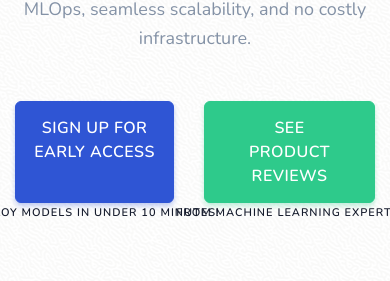
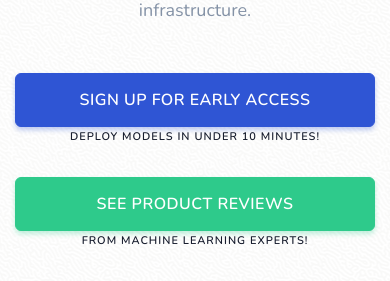
Before and after one commit to pivanov/www.teachablehub.com, a Next.js app: page / in a window 390 px wide. Shown: the part 404-685 px from the top of the page. Built offline with nearby package versions, Linux system fonts and the light colour scheme; no server answers.

Commit message:
fix mobile issues

```diff
--- a/src/assets/styles/scss/_carousel.scss
+++ b/src/assets/styles/scss/_carousel.scss
@@ -87,7 +87,18 @@
 
   .desc {
     color: #777;
-    height: 110px;
-    margin: 0;
+    max-width: 740px;
+    min-height: 110px;
+    margin: 0 auto;
   }
 }
+
+@media (max-width: 768px) {
+  .reviews-carousel {
+    .desc {
+      br {
+        display: none;
+      }
+    }
+  }
+}
--- a/src/assets/styles/scss/_home.scss
+++ b/src/assets/styles/scss/_home.scss
@@ -111,6 +111,20 @@
   background-image: linear-gradient(to bottom, transparent 0%, transparent 90%, #f8f9fc 100%);
 }
 
+.th-header-buttons {
+  display: flex;
+  flex-direction: column;
+
+  .btn {
+    white-space: nowrap;
+  }
+
+  .btn-success {
+    margin-left: 0;
+    margin-top: 50px;
+  }
+}
+
 @media (max-width: 768px) {
   .container {
     .title-heading {
@@ -131,14 +145,23 @@
     margin: 0 auto !important;
     padding-top: 40px !important;
   }
+}
 
+@include media-breakpoint-up(sm) {
   .th-header-buttons {
-    display: flex;
-    // text-align: center;
+    flex-direction: row;
+
+    .btn-primary {
+      width: 270px;
+      padding: 14px 10px;
+    }
+
+    .btn-success {
+      margin-left: 30px;
+      margin-top: 0;
+    }
   }
 }
-
-@include media-breakpoint-up(sm) {}
 
 @include media-breakpoint-up(md) {}
 
--- a/src/sections/Header.js
+++ b/src/sections/Header.js
@@ -17,14 +17,14 @@ const Section = () => {
                 </p>
                 <div className="th-header-buttons mt-5">
                   <Link href="/#early-access">
-                    <a href="/#early-access" className="btn btn-lg btn-primary th-btn" style={{ width: 270, padding: '14px 10px' }}>
+                    <a href="/#early-access" className="btn btn-lg btn-primary th-btn">
                       SIGN UP FOR EARLY ACCESS
                       <span className="f-small f-uppercase pt-1">Deploy models in under 10 minutes!</span>
                     </a>
                   </Link>
 
                   <Link href="/#reviews">
-                    <a href="/#reviews" className="btn btn-lg btn-success th-btn" style={{ marginLeft: 30 }}>
+                    <a href="/#reviews" className="btn btn-lg btn-success th-btn">
                       SEE PRODUCT REVIEWS
                       <span className="f-small f-uppercase pt-1">From Machine Learning Experts!</span>
                     </a>
--- a/src/sections/Reviews.js
+++ b/src/sections/Reviews.js
@@ -7,7 +7,7 @@ const Reviews = () => {
     <div className="reviews-carousel">
       <Container>
         <Row className="justify-content-center">
-          <Col md="10" sm="12" className="text-center">
+          <Col className="text-center">
             <div className="section-title mt-5">
               <h3 className="title">Reviews from Machine Learning Experts!</h3>
               <p className="text-muted para-desc mx-auto mb-0">
@@ -17,7 +17,7 @@ const Reviews = () => {
           </Col>
         </Row>
         <Row className="justify-content-center">
-          <Col md="10" sm="12" className="text-center">
+          <Col className="text-center">
             <Carousel
               showArrows={false}
               showStatus={false}
@@ -62,7 +62,9 @@ const Reviews = () => {
                   </div>
                 </div>
                 <p className="desc">
-                  "This demo forever changed my views regarding the model deployment process. TeachableHub is making the deployment of complex ML models a simple task involving a few lines of code. No need to be a DevOps or MLOps expert anymore.<br />It focuses entirely on teamwork &amp; collaboration, giving the ability to easily involve different stakeholders in the process."
+                  "This demo forever changed my views regarding the model deployment process.<br />
+                  TeachableHub is making the deployment of complex ML models a simple task involving a few lines of code. No need to be a DevOps or MLOps expert anymore.
+                  It focuses entirely on teamwork &amp; collaboration, giving the ability to easily involve different stakeholders in the process."
                 </p>
                 <a href="https://www.linkedin.com/feed/update/urn:li:activity:6847105476782514176/" target="_blank">Read full review</a>
               </div>
@@ -78,7 +80,10 @@ const Reviews = () => {
                   </div>
                 </div>
                 <p className="desc">
-                  "A great point on UX simplicity, ML Engineers tend to over-engineer front-end.<br />It&apos;s really difficult to bring simplicity to a complex solution without loosing perspective, so, congrats!<br />Rolling update release workflow was really easy to set, it works seamlessly.<br />The modular architecture designed for the ML lifecycle is another point for the team."
+                  "A great point on UX simplicity, ML Engineers tend to over-engineer front-end.<br />
+                  It&apos;s really difficult to bring simplicity to a complex solution without loosing perspective, so, congrats!<br />
+                  Rolling update release workflow was really easy to set, it works seamlessly.<br />
+                  The modular architecture designed for the ML lifecycle is another point for the team."
                 </p>
                 <a href="https://www.linkedin.com/feed/update/urn:li:activity:6842988550703616000/?actorCompanyId=69548374" target="_blank">Read full review</a>
               </div>
@@ -94,12 +99,11 @@ const Reviews = () => {
                   </div>
                 </div>
                 <p className="desc">
-                  {/* "Getting ML models into production is far from being easy. Data scientists are not DevOps and ML models can't be treated like software...But after demoing their product I have the feeling that TeachableHub is close to solving this! They have built a platform that tracks every version of your model, cleverly organized in environments and easy to visualize and manage.<br />
-                  Every version comes with automatic documentation and metadata so you can check where the model came from." */}
-
                   "TeachableHub is a platform that tracks every version of your model, cleverly organized in environments.
                   Every version comes with automatic documentation and metadata so you can check where the model came from.
-                  With a few lines of code you can upload your models from wherever you are. And with every upload, a new API endpoint is created that you can beautifully test from an integrated Postman. Once you're comfortable with the model, you can easily promote it."
+                  With a few lines of code you can upload your models from wherever you are.
+                  And with every upload, a new API endpoint is created that you can beautifully test from an integrated Postman.
+                  Once you're comfortable with the model, you can easily promote it."
                 </p>
                 <a href="https://www.linkedin.com/feed/update/urn:li:activity:6838881079026298880/" target="_blank">Read full review</a>
               </div>
@@ -115,7 +119,7 @@ const Reviews = () => {
                   </div>
                 </div>
                 <p className="desc">
-                  "TeachableHub is early stage but have a mature feature set: multi-environment,<br />blue/green deploys, model versioning, automatic model documentation generation, seamless autoscaling, etc.<br />
+                  "TeachableHub is early stage but have a mature feature set: multi-environment, blue/green deploys, model versioning, automatic model documentation generation, seamless autoscaling, etc.
                   If you look for a solution to free your Data Science team from writing Dockerfiles and Ops you might check it."
                 </p>
                 <a href="https://www.linkedin.com/feed/update/urn:li:activity:6845706089514754048/" target="_blank">Read full review</a>
@@ -132,7 +136,7 @@ const Reviews = () => {
                   </div>
                 </div>
                 <p className="desc">
-                  "I&apos;m currently using Kubeflow pipelines integrated on GCP for most of my MLOps endeavours,<br />but after looking at the deployment platform from the TeachableHub team, it really streamlines the MLE process <br />and serving the models, especially for Data Scientists."
+                  "I&apos;m currently using Kubeflow pipelines integrated on GCP for most of my MLOps endeavours, but after looking at the deployment platform from the TeachableHub team, it really streamlines the MLE process and serving the models, especially for Data Scientists."
                 </p>
                 <a href="https://www.linkedin.com/feed/update/urn%3Ali%3Aactivity%3A6840965437799444480/?actorCompanyId=69548374" target="_blank">Read full review</a>
               </div>
@@ -148,8 +152,9 @@ const Reviews = () => {
                   </div>
                 </div>
                 <p className="desc">
-                  "Very clear scope: deploying ML models. Let&apos;s all focus on one thing!<br />
-                  Neat UX: the team seems to have found the balance between flexibility (hackability) and strict declarative configuration.<br />Let&apos;s all think of our users! Modular architecture: not just the APIs of the platform are designed with easy integrations in mind,<br />the team always try to utilise third-party tools firs. Let&apos;s all stop reinventing the wheel!"
+                  "Very clear scope: deploying ML models. Let&apos;s all focus on one thing!
+                  Neat UX: the team seems to have found the balance between flexibility (hackability) and strict declarative configuration.
+                  Let&apos;s all think of our users! Modular architecture: not just the APIs of the platform are designed with easy integrations in mind, the team always try to utilise third-party tools firs. Let&apos;s all stop reinventing the wheel!"
                 </p>
                 <a href="https://www.linkedin.com/feed/update/urn:li:activity:6834496615219298304/" target="_blank">Read full review</a>
               </div>
@@ -183,7 +188,7 @@ const Reviews = () => {
                   </div>
                 </div>
                 <p className="desc">
-                  "It was eye opening to see how TeachableHub approaches MLOps...They are focusing on providing state of the art, easy to use Machine Learning Models deployment experience, which unties the hands of the software developers<br />to focus their energy on other challenges. Looking forward to work with TeachableHub!"
+                  "It was eye opening to see how TeachableHub approaches MLOps...They are focusing on providing state of the art, easy to use Machine Learning Models deployment experience, which unties the hands of the software developers to focus their energy on other challenges.<br />Looking forward to work with TeachableHub!"
                 </p>
                 <a href="https://www.linkedin.com/feed/update/urn%3Ali%3Aactivity%3A6848135807979548672/?actorCompanyId=69548374" target="_blank">Read full review</a>
               </div>
```
